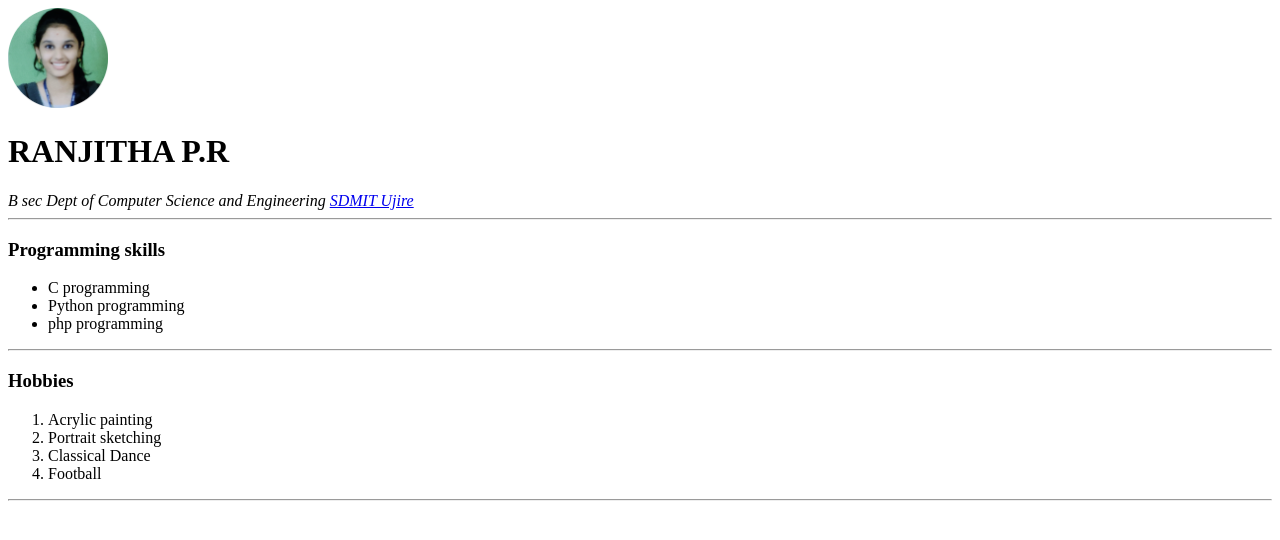
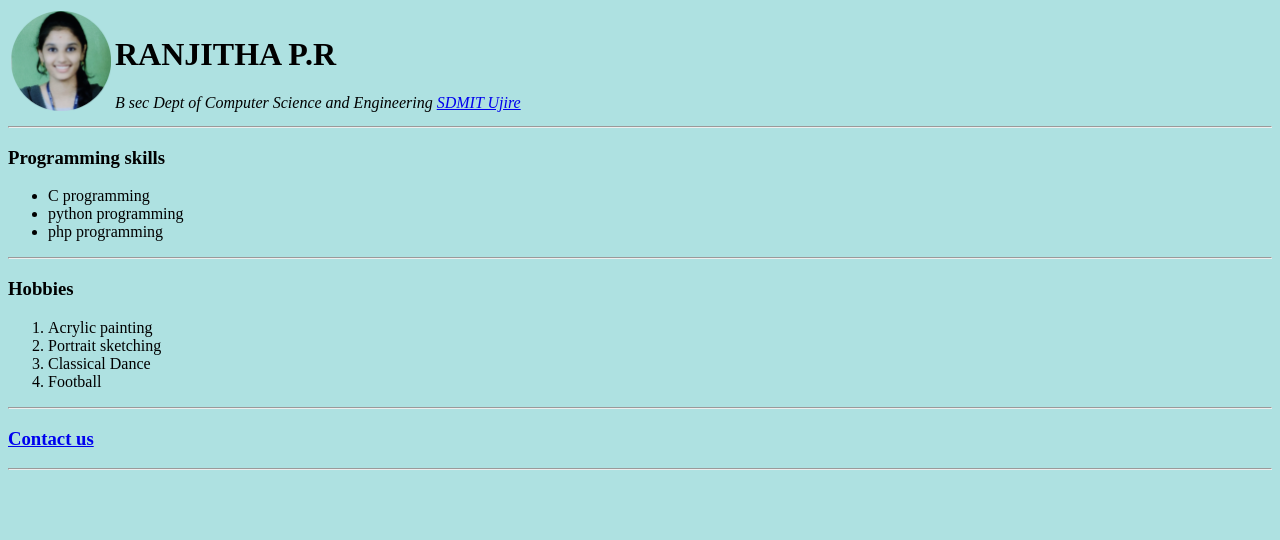
Before and after one commit to ranjithapr9/resume, a plain HTML site: page index.html in a window 1280 px wide. Drawn offline with Linux system fonts and the light colour scheme; files whose address does not match are found by name.

Commit message:
Update index.html

```diff
--- a/index.html
+++ b/index.html
@@ -4,23 +4,37 @@
     <meta charset="utf-8">
     <title>Ranjitha PR</title>
   </head>
+ <body style="background-color : #aee1e1;">
 
-  <img src="ranjitha.png" width="100" height="100">
+ <table>
+   <tr>
+     <td>
+  <img src="F:\6SEMWTA\img\ranjitha.png" width="100" height="100">
+</td>
+<td>
+  <h1>RANJITHA P.R</h1>
+  <i> B sec</i>
+  <i> Dept of Computer Science and Engineering</i>
+  <i> <a href=" https://collegedunia.com/college/24407-sdm-institute-of-technology-sdmit-ujire-mangalore/courses-fees"> SDMIT Ujire </a> </i>
+</td>
+</tr>
+</table>
+
+
+
+
   <body>
-    <h1>RANJITHA P.R</h1>
-    <i> B sec</i>
-    <i> Dept of Computer Science and Engineering</i>
-    <i> <a href=" https://collegedunia.com/college/24407-sdm-institute-of-technology-sdmit-ujire-mangalore/courses-fees"> SDMIT Ujire </a> </i>
-
 <hr />
 <h3>Programming skills</h3>
 <ul>
 
 <li>C programming  </li>
-<li>Python programming  </li>
+<li>python programming  </li>
 <li>php programming  </li>
 </ul>
 <hr />
+
+
 
 <h3>Hobbies</h3>
 <ol>
@@ -32,6 +46,7 @@
 </ol>
 <hr />
 
-
+<h3><a href="contact.html">Contact us</a></h3>
+<hr />
   </body>
 </html>
```
